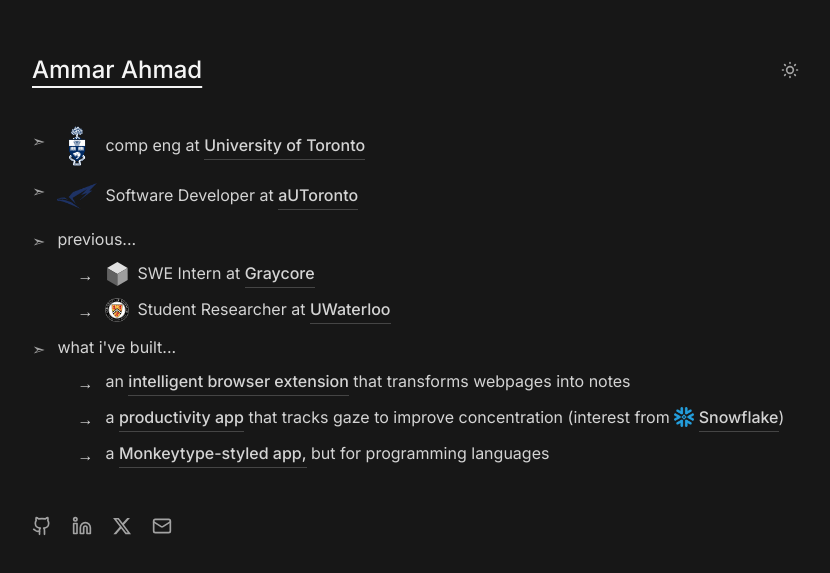
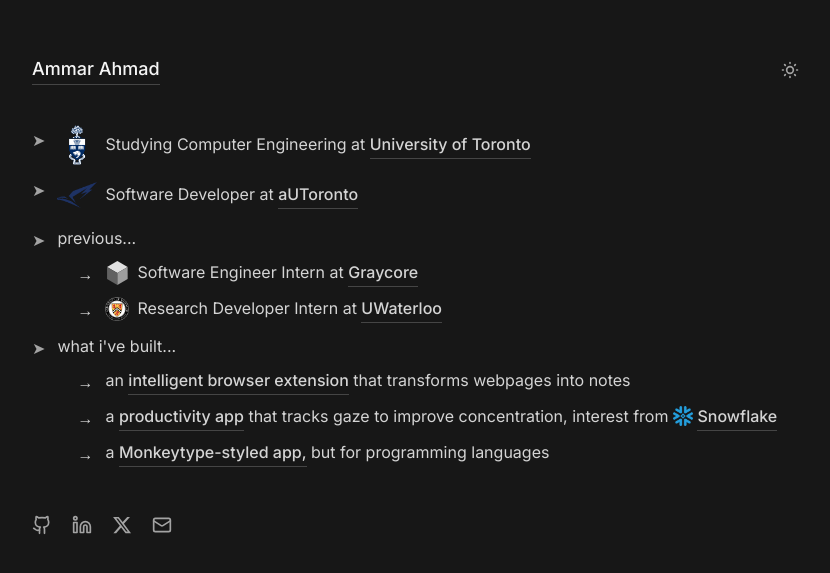
Before and after one commit to AmmarA06/personalwebsite, a React (Vite) app: page / in a window 1280 px wide. Shown: the part 105-678 px from the top of the page, without its empty margins (224-1054 px from the left). Built offline with nearby package versions, Linux system fonts and the light colour scheme.

Commit message:
feat: update text and bullet point styles

```diff
--- a/src/App.jsx
+++ b/src/App.jsx
@@ -27,9 +27,9 @@
         <div className="max-w-3xl w-full">
           {/* Header */}
           <header className="mb-10 flex items-center justify-between">
-            <h1 className="text-2xl font-medium underline underline-offset-8 dark:text-neutral-100">
+            <a href="/" className="text-lg font-medium hover-underline cursor-pointer underline-offset-8 dark:text-neutral-100">
               Ammar Ahmad
-            </h1>
+            </a>
             <button
               onClick={() => setDarkMode(!darkMode)}
               className="text-neutral-600 dark:text-neutral-400 hover:text-neutral-900 dark:hover:text-neutral-100 transition-colors"
@@ -70,7 +70,7 @@
           {/* Main Content */}
           <main className="space-y-2.5 text-base leading-relaxed dark:text-neutral-300">
             <div className="flex items-start gap-3">
-              <span className="text-neutral-400 mt-0.5">➣</span>
+              <span className="text-neutral-400 mt-0.5">➤</span>
               <div className="flex items-center gap-2">
                 <img
                   src="/Utoronto_coa.svg.png"
@@ -78,7 +78,7 @@
                   className="h-10 w-10 object-contain"
                 />
                 <p>
-                comp eng at{" "}
+                Studying Computer Engineering at{" "}
                   <a
                     href="https://www.utoronto.ca/"
                     target="_blank"
@@ -92,7 +92,7 @@
             </div>
 
             <div className="flex items-start gap-3">
-              <span className="text-neutral-400 mt-0.5">➣</span>
+              <span className="text-neutral-400 mt-0.5">➤</span>
               <div className="flex items-center gap-2">
                 <img
                   src="/autoronto.webp"
@@ -114,7 +114,7 @@
             </div>
 
             <div className="flex items-start gap-3">
-              <span className="text-neutral-400 mt-0.5">➣</span>
+              <span className="text-neutral-400 mt-0.5">➤</span>
               <div>
                 <p className="mb-2">previous...</p>
                 <div className="ml-5 space-y-2">
@@ -127,7 +127,7 @@
                         className="h-6 w-6 object-contain"
                       />
                       <p>
-                        SWE Intern at{" "}
+                        Software Engineer Intern at{" "}
                         <a
                           href="https://graycore.io/"
                           target="_blank"
@@ -148,7 +148,7 @@
                         className="h-6 w-6 object-contain"
                       />
                       <p>
-                        Student Researcher at{" "}
+                        Research Developer Intern at{" "}
                         <a
                           href="https://uwaterloo.ca/digital-intelligence-for-public-health/"
                           target="_blank"
@@ -165,7 +165,7 @@
             </div>
 
             <div className="flex items-start gap-3">
-              <span className="text-neutral-400 mt-0.5">➣</span>
+              <span className="text-neutral-400 mt-0.5">➤</span>
               <div>
                 <p className="mb-2">what i've built...</p>
                 <div className="ml-5 space-y-2">
@@ -197,7 +197,7 @@
                       >
                         productivity app
                       </a>{" "}
-                      that tracks gaze to improve concentration (interest from{" "}
+                      that tracks gaze to improve concentration, interest from{" "}
                       <img
                         src="/snowflake-color.png"
                         alt="Snowflake"
@@ -211,7 +211,6 @@
                       >
                         Snowflake
                       </a>
-                      )
                     </p>
                   </div>
                   <div className="flex items-start gap-3">
```
